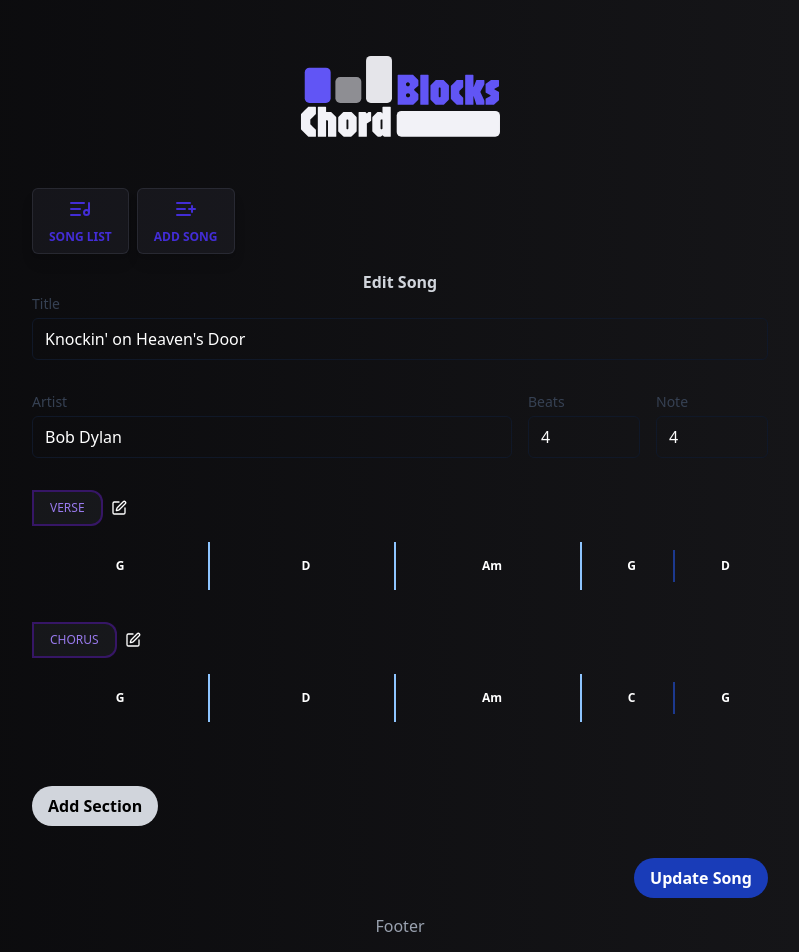
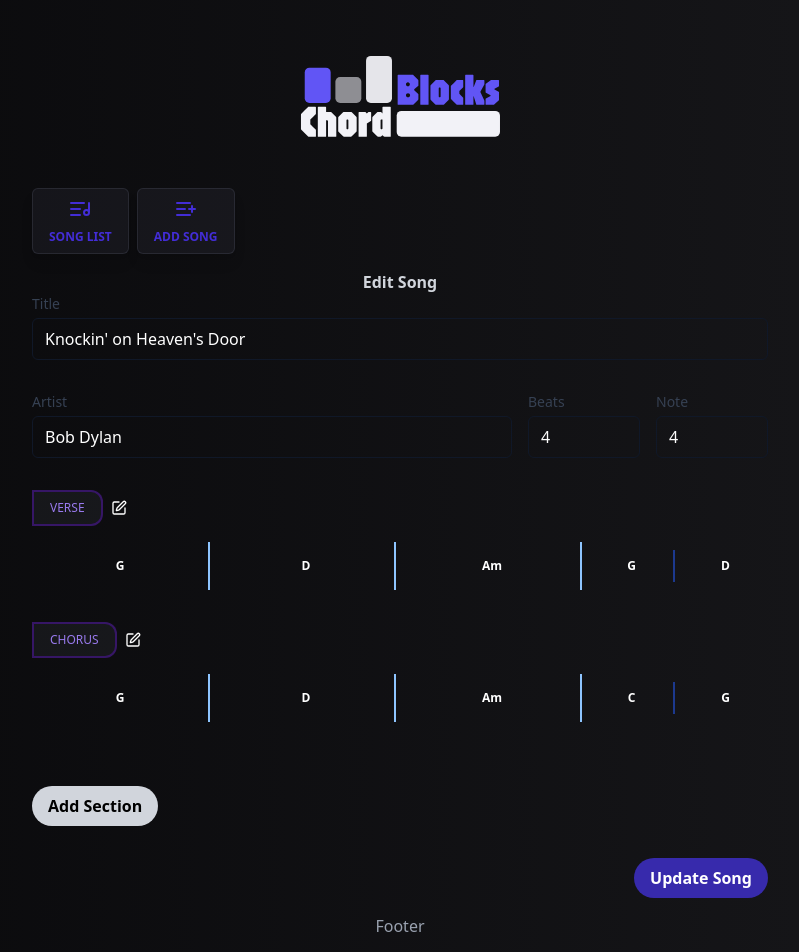
Before and after one commit to horaciodominguez/chordblocks-react-typescript, a React (Vite) app: page /song/1/edit in a window 1280 px wide. Shown: the top 952 px of the page, without its empty margins (240-1039 px from the left). Built offline with nearby package versions, Linux system fonts and the light colour scheme.

Commit message:
"save" color of button fixed

```diff
--- a/src/components/ui/Button.tsx
+++ b/src/components/ui/Button.tsx
@@ -13,7 +13,7 @@ export default function Button({
   const variants = {
     primary: "bg-gray-300 text-black hover:bg-gray-100  ",
     secondary: "bg-gray-700 text-white hover:bg-gray-600",
-    save: "bg-blue-800 text-white hover:bg-blue-700",
+    save: "bg-indigo-800 text-white hover:bg-indigo-700",
     cancel: "bg-gray-800 font-medium hover:bg-gray-700",
   }
 
```
